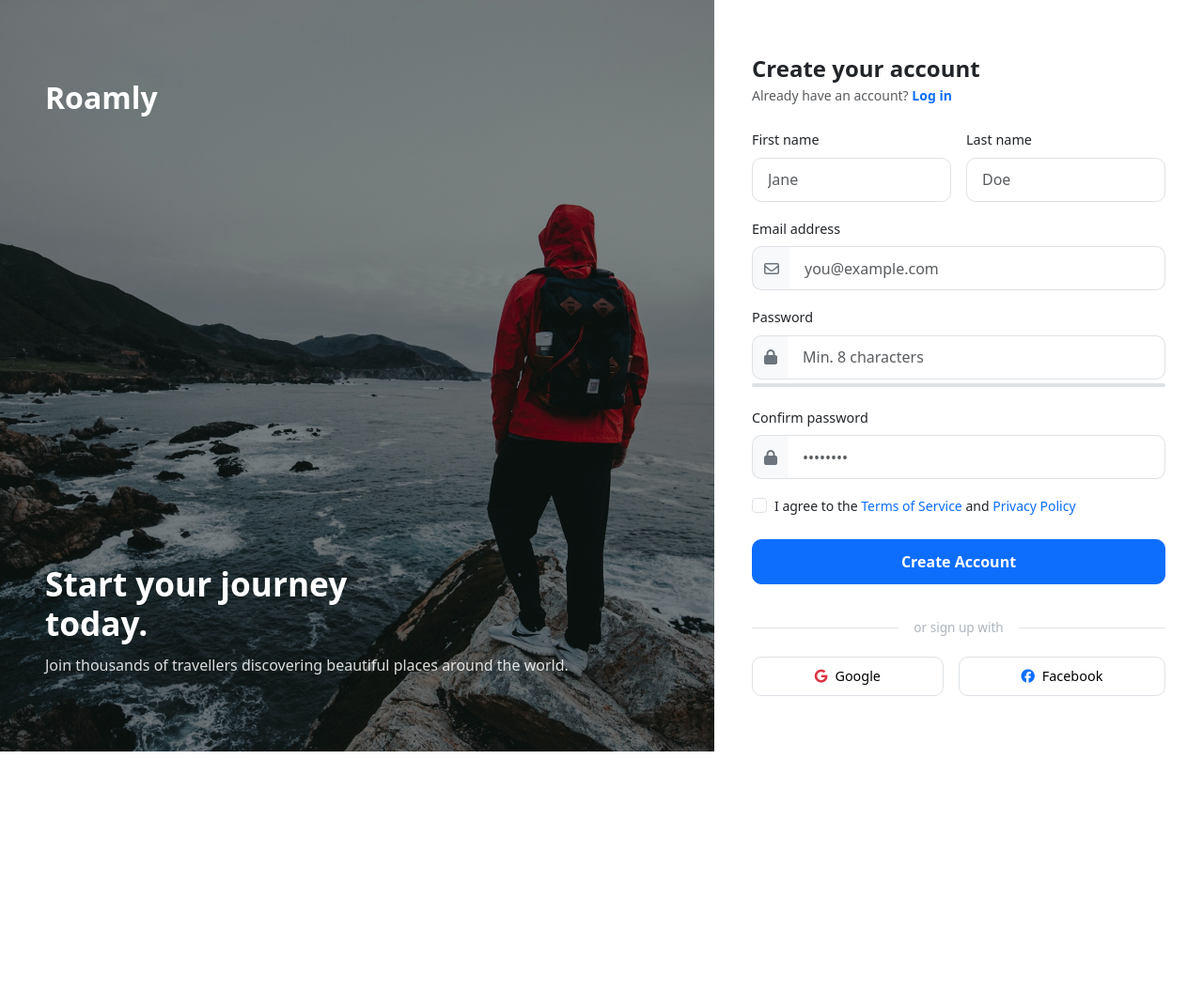
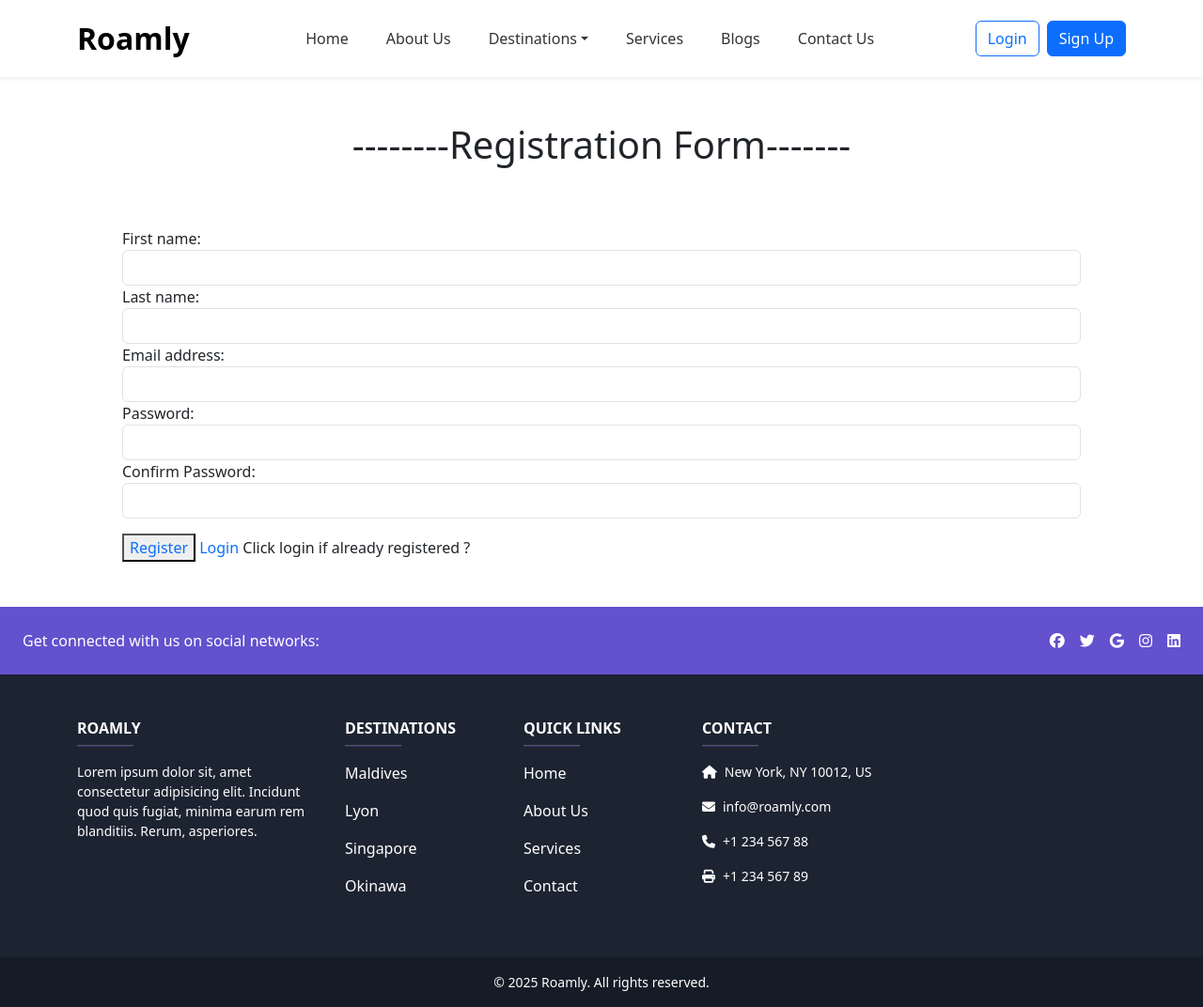
Before and after one commit to harshituprety/Django_project, a Django app: page /signup/ in a window 1280 px wide. Shown: the whole page at 94% size. Before the commit the page ends 800 px from the top, so only its background shows below. Run offline with Django 5.2, Linux system fonts and the light colour scheme; some libraries are stand-ins or nearby versions.

Commit message:
signup function

```diff
--- a/app/templates/signup.html
+++ b/app/templates/signup.html
@@ -1,4 +1,29 @@
+{% extends "base.html" %}
 <!DOCTYPE html>
+<html lang="en">
+<head>
+    <meta charset="UTF-8">
+    <meta name="viewport" content="width=device-width, initial-scale=1.0">
+    <title>Document</title>
+    <link href="https://cdn.jsdelivr.net/npm/bootstrap@5.0.2/dist/css/bootstrap.min.css" rel="stylesheet" integrity="sha384-EVSTQN3/azprG1Anm3QDgpJLIm9Nao0Yz1ztcQTwFspd3yD65VohhpuuCOmLASjC" crossorigin="anonymous">
+</head>
+<body>
+    {% block content %}
+    <div class="container-sm mt-5">
+      <h1 class="text-center">--------Registration Form-------</h1>
+      <h4 class="text-center text-success mb-3"></h4>
+      <form method="post" class="p-5">
+        {% csrf_token %}
+        {{form}}
+        <button type="submit" class='mt-3 text-primary'>Register</button>
+        <a href="{% url "login" %}"> Login </a> Click login if already registered ?
+      </form>
+    </div>
+    {% endblock %}
+    <mnbvcxzsdyuire></mnbvcxzsdyuire>
+</body>
+</html>
+{% comment %} <!DOCTYPE html>
 {% load static %}
 <html lang="en">
 <head>
@@ -81,10 +106,10 @@
 
     <div class="d-flex gap-3">
       <button class="btn-social flex-fill d-flex align-items-center justify-content-center gap-2">
-        <i class="fa-brands fa-google text-danger"></i> Google
+        <a href="https://facebook.com" target="_blank"><i class="fa-brands fa-facebook text-primary"></i> Facebook</a>
       </button>
       <button class="btn-social flex-fill d-flex align-items-center justify-content-center gap-2">
-        <i class="fa-brands fa-facebook text-primary"></i> Facebook
+        <a href="https://mail.google.com/" target="_blank"><i class="fa-brands fa-google text-danger"></i> Google</a>
       </button>
     </div>
 
@@ -93,4 +118,4 @@
 
 <script src="https://cdnjs.cloudflare.com/ajax/libs/bootstrap/5.3.3/js/bootstrap.bundle.min.js"></script>
 </body>
-</html>
+</html> {% endcomment %}
--- a/app/views.py
+++ b/app/views.py
@@ -1,5 +1,6 @@
 from django.shortcuts import render
-
+from app.models import Registration
+from app.forms import RegistrationForm
 # Create your views here.
 def home(req):
     return render(req,'home.html')
@@ -8,6 +9,37 @@ def about(req):
 def contact(req):
     return render(req,'contact.html')
 def signup(req):
-    return render(req,'signup.html')
+    form=RegistrationForm()
+    if req.method=="POST":
+        form=RegistrationForm(req.POST)
+
+        if form.is_valid():
+            stu_name=form.cleaned_data["stu_name"]
+            stu_email=form.cleaned_data["stu_email"]
+            stu_city=form.cleaned_data["stu_city"]
+            stu_mobile=form.cleaned_data["stu_mobile"]
+            stu_password=form.cleaned_data["stu_password"]
+            stu_confirm_password=form.cleaned_data["stu_confirm_password"]
+
+            print(stu_name,stu_email,stu_city,stu_mobile)
+
+            if stu_password != stu_confirm_password:
+                msg = "Password Not Matching"
+                return render(req,"singup.html",{"form":form,"msg":msg})
+
+            user = StudentModel.objects.filter(stu_email=stu_email)
+
+            if user:
+                msg = "Email already exit"
+                form = RegistrationForm()
+                return render(req,"signup.html",{"form":form,"msg":msg})
+            else:
+                form.save()
+                msg="Registration succesfull"
+                form=RegistrationForm()
+                return render(req,"signup.html",{"form":form,"msg":msg})
+
+    else:
+        return render(req,'signup.html',{"form":form})
 def login(req):
     return render(req,'login.html')
```
